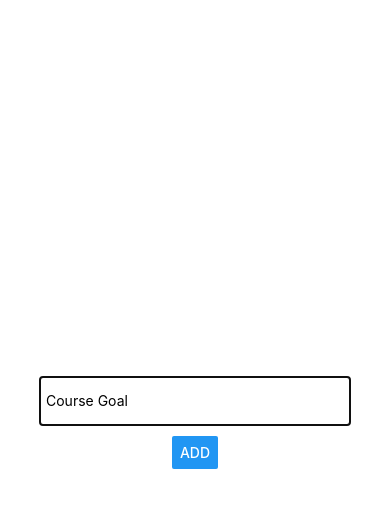
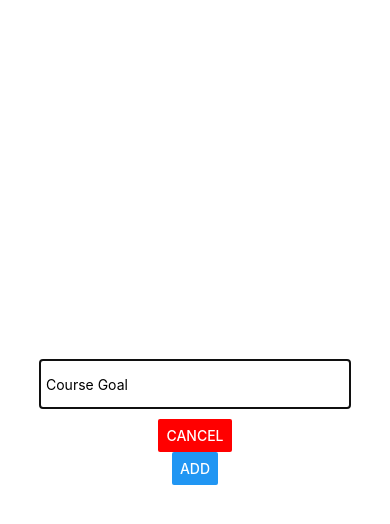
Before and after one commit to songhee24/rn-first-app, a React Native app: screen / in a window 390 px wide. Both pictures are taken after a click on the button "ADD NEW GOAL". Shown: the top 524 px of the page. Built offline with nearby package versions, Linux system fonts and the light colour scheme.

Commit message:
Closing the Modal & Clearing Input

```diff
--- a/App.js
+++ b/App.js
@@ -12,6 +12,7 @@ export default function App() {
       ...currentGoals,
       { id: Math.random().toString(), value: goalTitle },
     ]);
+    setIsAddMode(false);
   };
 
   const deleteGoalHandler = (goalId) => {
@@ -20,10 +21,14 @@ export default function App() {
     });
   };
 
+  const cancelGoalAdditionHandler = () => {
+    setIsAddMode(false)
+  }
+
   return (
     <View style={styles.screen}>
       <Button title="Add new Goal" onPress={() => setIsAddMode(true)} />
-      <GoalInput visible={isAddMode} onAddGoal={addGoalHandler} />
+      <GoalInput visible={isAddMode} onAddGoal={addGoalHandler} onCancel={cancelGoalAdditionHandler} />
       {/* that can get two props: vertical and horizontal - vertical by default*/}
       <FlatList
         keyExtractor={(item) => item.id}
--- a/components/GoalInput.js
+++ b/components/GoalInput.js
@@ -6,6 +6,11 @@ const GoalInput = (props) => {
 
   const goalInputHandler = (enteredText) => {
     setEnteredGoal(enteredText);
+  };
+
+  const addGoalHandler = () => {
+    props.onAddGoal(enteredGoal);
+    setEnteredGoal("");
   };
 
   return (
@@ -17,7 +22,8 @@ const GoalInput = (props) => {
           onChangeText={goalInputHandler}
           value={enteredGoal}
         />
-        <Button title="ADD" onPress={props.onAddGoal.bind(null, enteredGoal)} />
+        <Button title="CANCEL" color="red" onPress={props.onCancel} />
+        <Button title="ADD" onPress={addGoalHandler} />
       </View>
     </Modal>
   );
```
